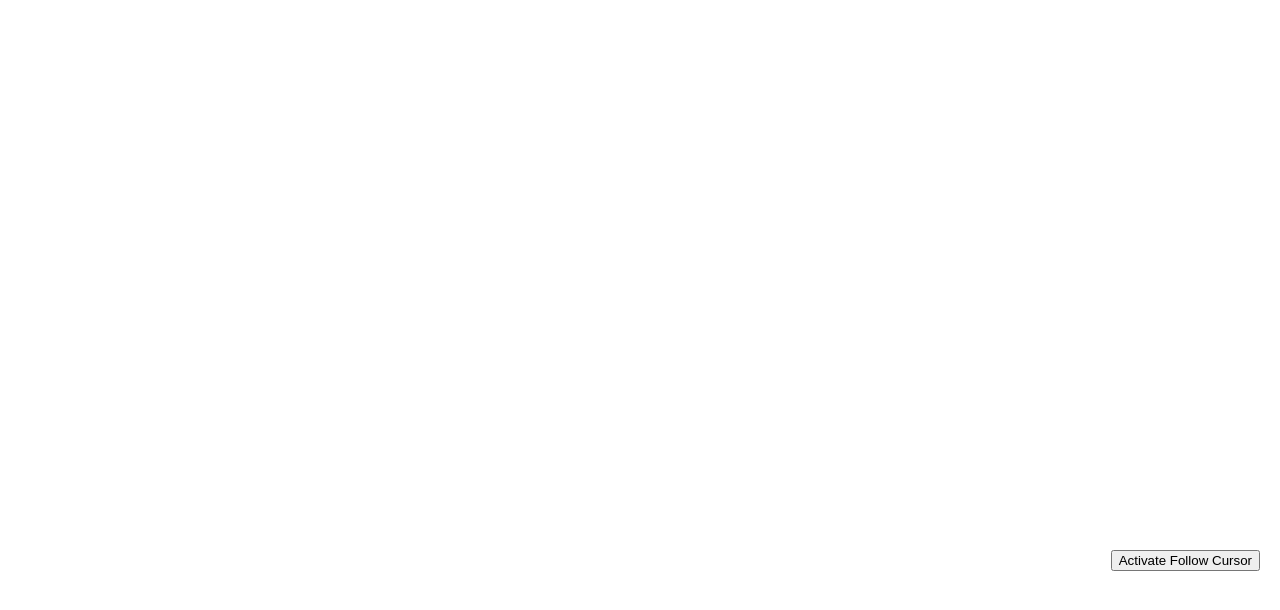
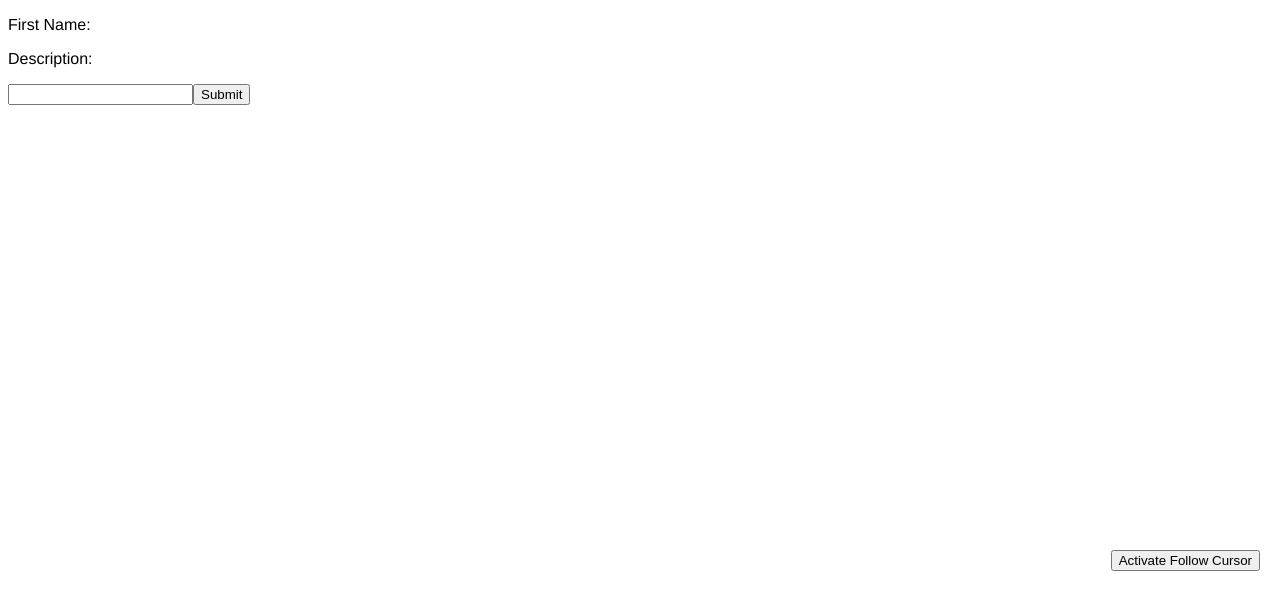
Before and after one commit to intxz/Bankitos-FrontendWEB, a React (Create React App) app: page /main_page/user_profile in a window 1280 px wide. Shown: the top 610 px of the page. Built offline with nearby package versions, Linux system fonts and the light colour scheme; no server answers.

Commit message:
get and update user added

```diff
--- a/package.json
+++ b/package.json
@@ -15,6 +15,7 @@
     "mongoose": "^8.2.0",
     "react": "^18.3.0",
     "react-dom": "^18.3.0",
+    "react-helmet": "^6.1.0",
     "react-phone-input-2": "^2.15.1",
     "react-router-dom": "^6.23.1",
     "react-scripts": "5.0.1",
@@ -50,6 +51,7 @@
   "devDependencies": {
     "@types/react": "^18.3.1",
     "@types/react-dom": "^18.3.0",
+    "@types/react-helmet": "^6.1.11",
     "prettier": "^3.2.5"
   }
 }
--- /dev/null
+++ b/src/components/userProfile/userProfile.tsx
@@ -0,0 +1,101 @@
+import React, { useState, useEffect } from "react";
+import axios from "axios";
+import { useNavigate } from "react-router-dom";
+import { User } from "../../models/user";
+
+const apiUrl = "http://localhost:3000";
+
+interface FormErrors {
+  [key: string]: string;
+}
+
+function UserProfile({ _id, token }: { _id: string; token: string }) {
+  const [user_data, setUserData] = useState<User>();
+  const [error, setError] = useState("");
+  const [errors, setErrors] = useState<FormErrors>({});
+
+  const [user_update, setUserUpdate] = useState<User>({
+    first_name: "",
+    last_name: "",
+    email: "",
+    password: "",
+    phone_number: "",
+    gender: "",
+    description: "",
+    birth_date: "",
+  });
+
+  const headers = {
+    "x-access-token": token,
+  };
+
+  useEffect(() => {
+    const fetchData = async () => {
+      try {
+
+        const response = await axios.get(apiUrl + "/users/" + _id, {
+          headers,
+        });
+        setUserData(response.data);
+        console.log(response.data);
+      } catch (error) {
+        setError("Failed to fetch user data");
+      }
+    };
+
+    fetchData();
+  }, [_id, token]);
+
+  const handleSubmit = async (e: React.FormEvent<HTMLFormElement>) => {
+    e.preventDefault();
+    try {
+      const response = await axios.put(apiUrl + "/users/" + _id, user_update ,{
+        headers,
+      });
+      console.log(response.data)
+      setUserData(response.data);
+      setUserUpdate({
+        first_name: "",
+        last_name: "",
+        email: "",
+        password: "",
+        phone_number: "",
+        gender: "",
+        description: "",
+        birth_date: "",
+      });
+    } catch (error) {
+      setError("Failed to submit the form");
+    }
+  };
+
+  const handleDescriptionChange = (e: React.ChangeEvent<HTMLInputElement>) => {
+    setUserUpdate({
+      ...user_update,
+      description: e.target.value, // Actualizar el estado con el nuevo valor de descripción
+    });
+  };
+
+  return (
+    <div>
+      <div onSubmit={(e) => e.preventDefault()}>
+        <p>First Name: {user_data?.first_name}</p>
+        <p>Description: {user_data?.description}</p>
+      </div>
+      <form onSubmit={handleSubmit}>
+
+          <input
+            type="text"
+            id="description"
+            value={user_update.description}
+            onChange={handleDescriptionChange}
+          />
+        <button type="submit">Submit</button>
+        </form>
+      <h1>{_id}</h1>
+      <h2>{token}</h2>
+    </div>
+  );
+}
+
+export default UserProfile;
--- a/src/index.tsx
+++ b/src/index.tsx
@@ -1,13 +1,16 @@
-import React, { useState } from "react";
+import React, { useState, useEffect } from "react";
 import ReactDOM from "react-dom/client";
 import "./index.css";
 import reportWebVitals from "./reportWebVitals";
 import Welcome from "./components/welcome/Welcome";
 import MainPage from "./pages/MainPageOfUser/MainPage";
-import CreatePlacePage from './pages/Places/CreatePlacePage'
+import CreatePlacePage from "./pages/Places/CreatePlacePage";
 import XD from "./pages/MainPageOfUser/xd";
+import UserProfile from "./components/userProfile/userProfile";
 import { BrowserRouter as Router, Routes, Route } from "react-router-dom";
 import FollowCursorWindow from "./utils/Inclusism/FollowCursorWindow";
+import { Helmet } from "react-helmet";
+import logoSVG from "./utils/Images/logo.svg";
 
 const root = ReactDOM.createRoot(
   document.getElementById("root") as HTMLElement,
@@ -15,23 +18,45 @@ const root = ReactDOM.createRoot(
 
 function RoutesApp() {
   const [isFollowCursorActive, setIsFollowCursorActive] = useState(false);
+  const [token, setToken] = useState<string>("");
+  const [_id, setId] = useState<string>("");
 
   const toggleFollowCursor = () => {
     setIsFollowCursorActive((prev) => !prev);
-  }
+  };
+
+  useEffect(() => {
+    const stored_token: string | null = localStorage.getItem("token");
+    const stored_id: string | null = localStorage.getItem("_id");
+    if (stored_token && stored_id) {
+      setToken(stored_token);
+      setId(stored_id);
+    }
+  }, []);
 
   return (
     <React.StrictMode>
+      <Helmet>
+        <meta charSet="utf-8" />
+        <title>Bankitos</title>
+        <link rel="icon" href={logoSVG} />
+      </Helmet>
       <Router>
         <Routes>
           <Route path="/" element={<Welcome />} />
           <Route path="/main_page" element={<MainPage />} />
           <Route path="/xd" element={<XD />} />
           <Route path="/create_place" element={<CreatePlacePage />} />
+          <Route
+            path="/main_page/user_profile"
+            element={<UserProfile _id={_id} token={token} />}
+          />
         </Routes>
       </Router>
       <button className="btn" onClick={toggleFollowCursor}>
-        {isFollowCursorActive ? "Deactivate Follow Cursor" : "Activate Follow Cursor"}
+        {isFollowCursorActive
+          ? "Deactivate Follow Cursor"
+          : "Activate Follow Cursor"}
       </button>
       {isFollowCursorActive && <FollowCursorWindow />}
     </React.StrictMode>
--- a/src/models/place.ts
+++ b/src/models/place.ts
@@ -3,7 +3,7 @@ export interface Place {
   title: string;
   content: string;
   author: string;
-    reviews?:string[];
+  reviews?: string[];
   rating: number;
   coords: {
     latitude: number;
@@ -25,7 +25,7 @@ export interface Place {
     sunday: string;
   };
   address: string;
-    place_deactivated?:boolean;
+  place_deactivated?: boolean;
   creation_date?: Date;
   modified_date?: Date;
 }
--- a/src/pages/MainPageOfUser/MainPage.css
+++ b/src/pages/MainPageOfUser/MainPage.css
@@ -1,5 +1,3 @@
-
-
 .nav-user {
   width: 200px;
   height: 100vh;
@@ -22,12 +20,12 @@
   padding-top: 20px;
 }
 
-nav header{
+nav header {
   margin-bottom: 10px;
   margin-left: 8px;
 }
 
-nav a {
+nav li {
   display: block;
   padding: 10px 20px;
   text-decoration: none;
@@ -35,7 +33,7 @@ nav a {
   transition: background-color 0.3s ease;
 }
 
-nav a:hover {
+nav li:hover {
   background-color: #000c18;
 }
 
--- a/src/pages/MainPageOfUser/MainPage.tsx
+++ b/src/pages/MainPageOfUser/MainPage.tsx
@@ -1,9 +1,10 @@
 import React, { useEffect, useRef, useState } from "react";
 import axios from "axios";
-import { useNavigate } from "react-router-dom";
-import './MainPage.css'
+import { useNavigate, Link } from "react-router-dom";
+import "./MainPage.css";
 
 function MainPage() {
+  const navigate = useNavigate();
   const [token, setToken] = useState<string>("");
   const [_id, setId] = useState<string>("");
 
@@ -16,21 +17,31 @@ function MainPage() {
     }
   }, []);
 
+  const hello = () => {
+    navigate("user_profile");
+  };
+
   return (
     <div className="main-container">
       <nav className="nav-user">
-        <a href="1" className="nav-link">1</a>
-        <a href="2" className="nav-link">2</a>
-        <a href="3" className="nav-link">3</a>
-        <a href="4" className="nav-link">4</a>
-        <a href="5" className="nav-link">5</a>
+        <li onClick={hello}>Enlace</li>
       </nav>
       <nav className="nav-place">
-        <a href="1" className="nav-link">1</a>
-        <a href="2" className="nav-link">2</a>
-        <a href="3" className="nav-link">3</a>
-        <a href="4" className="nav-link">4</a>
-        <a href="5" className="nav-link">5</a>
+        <a href="1" className="nav-link">
+          1
+        </a>
+        <a href="2" className="nav-link">
+          2
+        </a>
+        <a href="3" className="nav-link">
+          3
+        </a>
+        <a href="4" className="nav-link">
+          4
+        </a>
+        <a href="5" className="nav-link">
+          5
+        </a>
       </nav>
       <main className="content-container">
         <h1>{token}</h1>
```
Also changed, not shown: src/index.css (+5 -5 lines), src/components/createPlace/CreatePlace.tsx (indentation only), 1 other file (tests, documents, lock files or other folders). Lines whose indentation alone changed are shown as unchanged.
